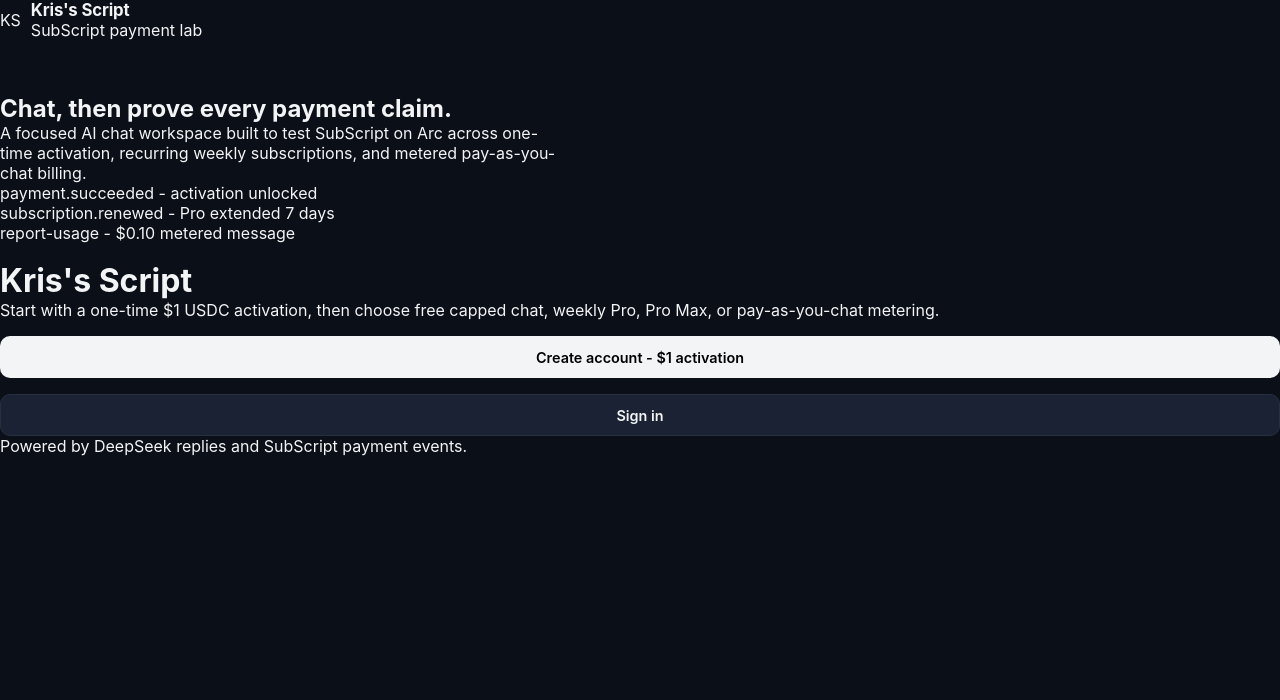
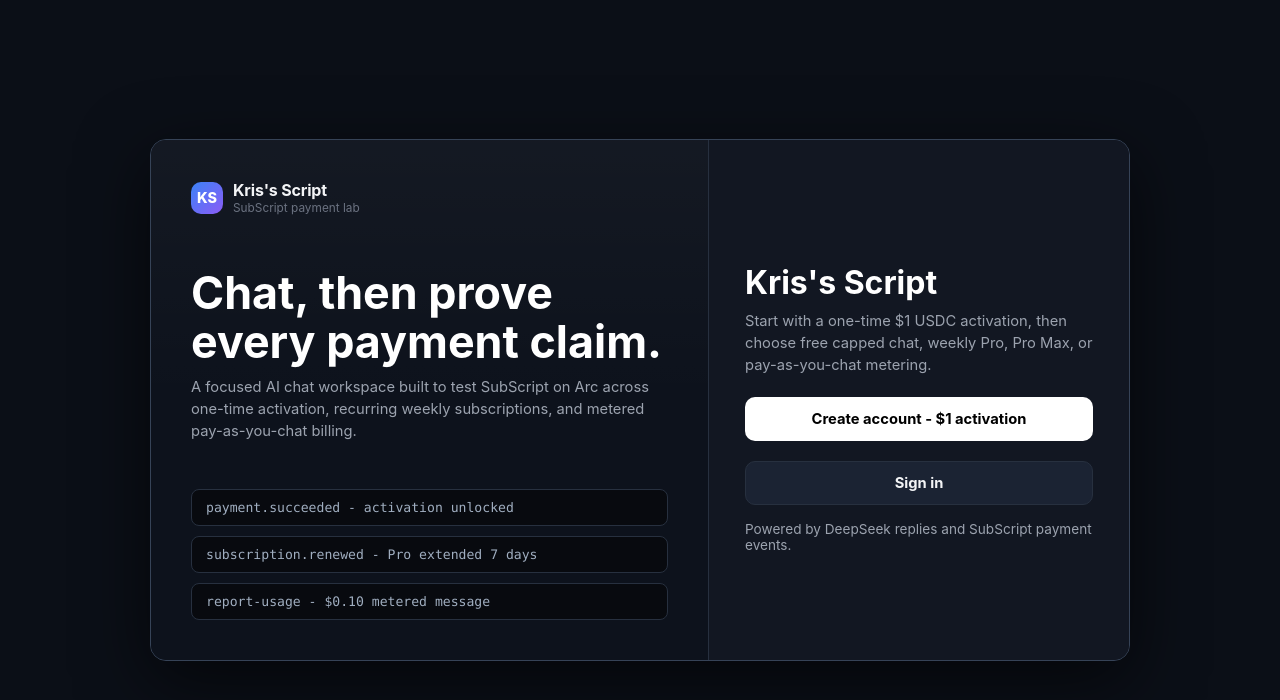
Before and after one commit to KristienOWeb3/KrisScript, a Next.js app: page / in a window 1280 px wide. Shown: the top 700 px of the page. Built offline with nearby package versions, Linux system fonts and the light colour scheme; no server answers.

Commit message:
Fix signup, login, activate, and pricing page layout and styling in globals.css

```diff
--- a/app/globals.css
+++ b/app/globals.css
@@ -54,6 +54,7 @@
   font-size: 0.85em;
 }
 
+/* APP SHELL & LAYOUT */
 .app-shell {
   min-height: 100vh;
   display: grid;
@@ -65,6 +66,387 @@
 
 .app-shell.sidebar-collapsed {
   grid-template-columns: 0px minmax(0, 1fr);
+}
+
+.container {
+  width: min(1120px, 100%);
+  margin: 0 auto;
+  padding: 28px 24px 40px;
+}
+
+.center-page {
+  min-height: 100vh;
+  display: grid;
+  place-items: center;
+  padding: 24px;
+  background: var(--bg);
+}
+
+/* AUTH & CARD STYLES */
+.auth-grid {
+  width: min(980px, 100%);
+  display: grid;
+  grid-template-columns: minmax(0, 1.1fr) 420px;
+  border: 1px solid var(--line-strong);
+  border-radius: 16px;
+  overflow: hidden;
+  background: var(--panel);
+  box-shadow: var(--shadow);
+}
+
+.auth-copy {
+  padding: 40px;
+  display: flex;
+  flex-direction: column;
+  justify-content: space-between;
+  min-height: 520px;
+  border-right: 1px solid var(--line);
+  background: linear-gradient(180deg, rgba(255, 255, 255, 0.03), transparent 50%), #0d121c;
+}
+
+.auth-preview {
+  display: flex;
+  flex-direction: column;
+  gap: 10px;
+  margin-top: 40px;
+}
+
+.terminal-line {
+  border: 1px solid var(--line);
+  border-radius: 8px;
+  background: #080a0f;
+  color: #a0aec0;
+  padding: 10px 14px;
+  font-family: ui-monospace, SFMono-Regular, Consolas, monospace;
+  font-size: 0.82rem;
+}
+
+.card {
+  width: 100%;
+  background: var(--panel);
+  border: 1px solid var(--line);
+  border-radius: 16px;
+  padding: 32px;
+}
+
+.auth-grid .card {
+  border: 0;
+  border-radius: 0;
+  background: var(--panel);
+  padding: 36px;
+  display: flex;
+  flex-direction: column;
+  justify-content: center;
+}
+
+.hero-title {
+  font-size: clamp(1.8rem, 3.5vw, 2.8rem);
+  line-height: 1.1;
+  font-weight: 720;
+  color: #fff;
+}
+
+h1.brand {
+  font-size: 1.8rem;
+  font-weight: 720;
+  line-height: 1.15;
+  color: #fff;
+}
+
+.subtitle {
+  color: var(--muted);
+  font-size: 0.92rem;
+  line-height: 1.5;
+  margin-top: 8px;
+}
+
+/* FORM ELEMENTS */
+label {
+  display: block;
+  color: var(--muted);
+  font-size: 0.84rem;
+  font-weight: 550;
+  margin: 16px 0 6px;
+}
+
+input[type="email"],
+input[type="password"],
+input[type="text"] {
+  display: block;
+  width: 100%;
+  height: 44px;
+  background: #141a26;
+  border: 1px solid var(--line);
+  border-radius: 10px;
+  color: var(--text);
+  padding: 0 14px;
+  font-size: 0.94rem;
+  outline: none;
+  transition: border-color 0.15s ease, box-shadow 0.15s ease;
+}
+
+input::placeholder {
+  color: #64748b;
+}
+
+input:focus {
+  border-color: #3b82f6;
+  box-shadow: 0 0 0 3px rgba(59, 130, 246, 0.15);
+}
+
+.btn {
+  min-height: 44px;
+  display: inline-flex;
+  align-items: center;
+  justify-content: center;
+  gap: 8px;
+  border: 1px solid transparent;
+  border-radius: 10px;
+  padding: 0 18px;
+  font-size: 0.92rem;
+  font-weight: 650;
+  cursor: pointer;
+  background: #fff;
+  color: #000;
+  width: 100%;
+  margin-top: 20px;
+  text-align: center;
+  transition: filter 0.15s ease, transform 0.1s ease;
+}
+
+.btn:hover:not(:disabled) {
+  filter: brightness(0.92);
+}
+
+.btn:disabled {
+  opacity: 0.5;
+  cursor: not-allowed;
+}
+
+.btn.secondary {
+  background: #1b2333;
+  border-color: var(--line);
+  color: var(--text);
+}
+
+.btn.ghost {
+  background: transparent;
+  border-color: var(--line);
+  color: var(--muted);
+}
+
+.btn.small {
+  width: auto;
+  min-height: 34px;
+  padding: 0 12px;
+  font-size: 0.82rem;
+  margin-top: 0;
+}
+
+.error-box,
+.notice-box {
+  border-radius: 10px;
+  padding: 12px 14px;
+  font-size: 0.88rem;
+  line-height: 1.45;
+  margin-top: 16px;
+}
+
+.error-box {
+  background: rgba(255, 123, 114, 0.1);
+  border: 1px solid rgba(255, 123, 114, 0.3);
+  color: #ffb4ad;
+}
+
+.notice-box {
+  background: rgba(96, 165, 250, 0.1);
+  border: 1px solid rgba(96, 165, 250, 0.25);
+  color: #dbeafe;
+}
+
+.muted {
+  color: var(--muted);
+  font-size: 0.85rem;
+}
+
+.mt {
+  margin-top: 16px;
+}
+
+/* BADGES */
+.badge {
+  display: inline-flex;
+  align-items: center;
+  min-height: 22px;
+  padding: 0 8px;
+  border: 1px solid var(--line);
+  border-radius: 6px;
+  font-size: 0.72rem;
+  font-weight: 700;
+  color: var(--muted);
+  background: var(--panel-2);
+  letter-spacing: 0.03em;
+}
+
+.badge.free {
+  color: #cbd5e1;
+}
+
+.badge.pro {
+  color: var(--blue);
+  border-color: rgba(96, 165, 250, 0.35);
+  background: rgba(96, 165, 250, 0.08);
+}
+
+.badge.promax {
+  color: var(--amber);
+  border-color: rgba(246, 199, 107, 0.35);
+  background: rgba(246, 199, 107, 0.08);
+}
+
+.badge.payg,
+.badge.dev {
+  color: var(--green);
+  border-color: rgba(101, 217, 143, 0.35);
+  background: rgba(101, 217, 143, 0.08);
+}
+
+/* PAYMENT SELECTOR & PRICING */
+.payment-method-wrap {
+  margin: 20px 0;
+  border: 1px solid var(--line);
+  border-radius: 12px;
+  background: #0e131d;
+  padding: 18px;
+}
+
+.payment-method-title {
+  font-size: 0.88rem;
+  font-weight: 650;
+  color: var(--text);
+  margin-bottom: 12px;
+}
+
+.payment-method-selector {
+  display: grid;
+  grid-template-columns: repeat(2, minmax(0, 1fr));
+  gap: 12px;
+}
+
+.payment-method-option {
+  border: 1px solid var(--line);
+  background: #141a26;
+  border-radius: 10px;
+  padding: 14px;
+  cursor: pointer;
+  display: flex;
+  align-items: center;
+  gap: 10px;
+  transition: all 0.15s ease;
+  user-select: none;
+}
+
+.payment-method-option.selected {
+  border-color: var(--blue);
+  background: rgba(96, 165, 250, 0.1);
+}
+
+.payment-method-radio {
+  width: 16px;
+  height: 16px;
+  border-radius: 50%;
+  border: 2px solid var(--muted-2);
+  display: grid;
+  place-items: center;
+}
+
+.payment-method-option.selected .payment-method-radio {
+  border-color: var(--blue);
+}
+
+.payment-method-option.selected .payment-method-radio::after {
+  content: "";
+  width: 8px;
+  height: 8px;
+  border-radius: 50%;
+  background: var(--blue);
+}
+
+.payment-method-icon {
+  font-size: 1.1rem;
+}
+
+.payment-method-details strong {
+  display: block;
+  font-size: 0.88rem;
+}
+
+.payment-method-details span {
+  font-size: 0.76rem;
+  color: var(--muted-2);
+}
+
+.plans {
+  display: grid;
+  grid-template-columns: repeat(4, minmax(0, 1fr));
+  gap: 14px;
+  margin-top: 24px;
+}
+
+.plan-card {
+  background: var(--panel);
+  border: 1px solid var(--line);
+  border-radius: 14px;
+  padding: 20px;
+  display: flex;
+  flex-direction: column;
+  min-height: 340px;
+}
+
+.plan-card.featured {
+  border-color: #3b82f6;
+  background: linear-gradient(180deg, #172033, var(--panel));
+}
+
+.plan-card h3 {
+  font-size: 1.05rem;
+  margin-bottom: 8px;
+}
+
+.plan-card .price {
+  font-size: 1.65rem;
+  font-weight: 720;
+  margin-bottom: 6px;
+}
+
+.plan-card .price small {
+  color: var(--muted);
+  font-size: 0.78rem;
+  font-weight: 450;
+}
+
+.plan-card ul {
+  list-style: none;
+  margin: 12px 0 16px;
+  flex: 1;
+}
+
+.plan-card li {
+  color: var(--muted);
+  font-size: 0.85rem;
+  line-height: 1.42;
+  padding: 5px 0;
+}
+
+.plan-card li::before {
+  content: "";
+  display: inline-block;
+  width: 5px;
+  height: 5px;
+  margin-right: 8px;
+  margin-bottom: 2px;
+  border-radius: 50%;
+  background: var(--green);
 }
 
 /* DRAWER & SIDEBAR */
@@ -111,10 +493,33 @@
   gap: 10px;
 }
 
+.mark {
+  width: 32px;
+  height: 32px;
+  display: grid;
+  place-items: center;
+  border-radius: 10px;
+  background: linear-gradient(135deg, #3b82f6, #8b5cf6);
+  color: white;
+  font-weight: 800;
+  font-size: 0.9rem;
+}
+
+.brand-copy {
+  display: flex;
+  flex-direction: column;
+  gap: 1px;
+}
+
 .brand-title {
-  font-size: 1.05rem;
+  font-size: 1rem;
   font-weight: 700;
   letter-spacing: -0.01em;
+}
+
+.brand-meta {
+  color: var(--muted-2);
+  font-size: 0.74rem;
 }
 
 .rail-header-actions {
@@ -470,7 +875,7 @@
   border-color: var(--line);
 }
 
-/* EMBEDDED PLAN SELECTOR INSIDE INPUT PILL (EXACT DESKTOP WIREFRAME) */
+/* EMBEDDED PLAN SELECTOR INSIDE INPUT PILL */
 .embedded-plan-wrap {
   position: relative;
 }
@@ -750,177 +1155,6 @@
   background: #2a3446;
 }
 
-/* BADGES */
-.badge {
-  display: inline-flex;
-  align-items: center;
-  min-height: 22px;
-  padding: 0 8px;
-  border: 1px solid var(--line);
-  border-radius: 7px;
-  font-size: 0.72rem;
-  font-weight: 650;
-  color: var(--muted);
-  background: var(--panel-2);
-}
-
-.badge.free {
-  color: #cbd5e1;
-}
-
-.badge.pro {
-  color: var(--blue);
-  border-color: rgba(96, 165, 250, 0.35);
-  background: rgba(96, 165, 250, 0.08);
-}
-
-.badge.promax {
-  color: var(--amber);
-  border-color: rgba(246, 199, 107, 0.35);
-  background: rgba(246, 199, 107, 0.08);
-}
-
-.badge.payg,
-.badge.dev {
-  color: var(--green);
-  border-color: rgba(101, 217, 143, 0.35);
-  background: rgba(101, 217, 143, 0.08);
-}
-
-/* PRICING & AUTH STYLES */
-.container {
-  width: min(1120px, 100%);
-  margin: 0 auto;
-  padding: 28px 24px 40px;
-}
-
-.plans {
-  display: grid;
-  grid-template-columns: repeat(4, minmax(0, 1fr));
-  gap: 12px;
-  margin-top: 22px;
-}
-
-.plan-card {
-  background: var(--panel);
-  border: 1px solid var(--line);
-  border-radius: 14px;
-  padding: 20px;
-  display: flex;
-  flex-direction: column;
-  min-height: 334px;
-}
-
-.plan-card.featured {
-  border-color: #3b82f6;
-  background: linear-gradient(180deg, #172033, var(--panel));
-}
-
-.plan-card h3 {
-  font-size: 1.05rem;
-  margin-bottom: 8px;
-}
-
-.plan-card .price {
-  font-size: 1.65rem;
-  font-weight: 720;
-  margin-bottom: 6px;
-}
-
-.plan-card .price small {
-  color: var(--muted);
-  font-size: 0.78rem;
-  font-weight: 450;
-}
-
-.plan-card ul {
-  list-style: none;
-  margin: 12px 0 16px;
-  flex: 1;
-}
-
-.plan-card li {
-  color: var(--muted);
-  font-size: 0.85rem;
-  line-height: 1.42;
-  padding: 5px 0;
-}
-
-.plan-card li::before {
-  content: "";
-  display: inline-block;
-  width: 5px;
-  height: 5px;
-  margin-right: 8px;
-  margin-bottom: 2px;
-  border-radius: 50%;
-  background: var(--green);
-}
-
-.btn {
-  min-height: 42px;
-  display: inline-flex;
-  align-items: center;
-  justify-content: center;
-  gap: 8px;
-  border: 1px solid transparent;
-  border-radius: 10px;
-  padding: 0 16px;
-  font-size: 0.9rem;
-  font-weight: 620;
-  cursor: pointer;
-  background: var(--text);
-  color: #000;
-  width: 100%;
-  margin-top: 16px;
-  text-align: center;
-}
-
-.btn:hover {
-  filter: brightness(0.95);
-}
-
-.btn.secondary {
-  background: #1a2233;
-  border-color: var(--line);
-  color: var(--text);
-}
-
-.btn.ghost {
-  background: transparent;
-  border-color: var(--line);
-  color: var(--muted);
-}
-
-.btn.small {
-  width: auto;
-  min-height: 34px;
-  padding: 0 12px;
-  font-size: 0.82rem;
-  margin-top: 0;
-}
-
-.error-box,
-.notice-box {
-  border-radius: 10px;
-  padding: 12px 14px;
-  font-size: 0.88rem;
-  line-height: 1.45;
-  margin-top: 14px;
-}
-
-.error-box {
-  background: rgba(255, 123, 114, 0.1);
-  border: 1px solid rgba(255, 123, 114, 0.3);
-  color: #ffb4ad;
-}
-
-.notice-box {
-  background: rgba(96, 165, 250, 0.1);
-  border: 1px solid rgba(96, 165, 250, 0.25);
-  color: #dbeafe;
-}
-
 /* RESPONSIVE MOBILE BREAKPOINTS */
 @media (max-width: 900px) {
   .app-shell {
@@ -929,6 +1163,14 @@
 
   .app-shell.sidebar-collapsed {
     grid-template-columns: 1fr;
+  }
+
+  .auth-grid {
+    grid-template-columns: 1fr;
+  }
+
+  .auth-copy {
+    display: none;
   }
 
   .rail {
@@ -955,7 +1197,8 @@
     display: none;
   }
 
-  .plans {
+  .plans,
+  .payment-method-selector {
     grid-template-columns: 1fr;
   }
 
```
